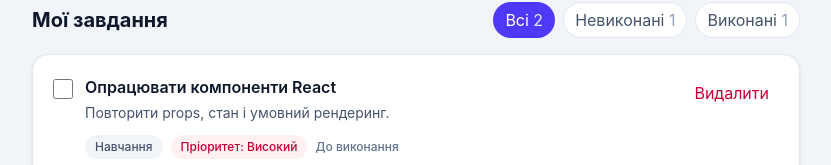
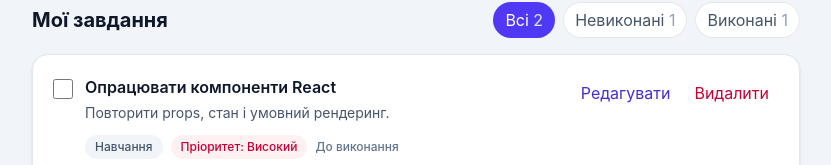
Before and after one commit to Harlamis/client-websystems-react-proj, a React (Vite) app: page / in a window 1280 px wide. Shown: the part 784-949 px from the top of the page, without its empty margins (224-1055 px from the left). Built offline with nearby package versions, Linux system fonts and the light colour scheme.

Commit message:
feat: refactor TaskItem component to utilize useTaskContext for task actions

```diff
--- a/src/components/TaskItem.tsx
+++ b/src/components/TaskItem.tsx
@@ -1,10 +1,5 @@
+import { useTaskContext } from "../hooks/useTaskContext";
 import type { ITask } from "../types/ITask";
-
-interface ITaskItemProps {
-  task: ITask;
-  onToggle(): void;
-  onDelete(): void;
-}
 
 const priorityLabels = {
   low: "Низький",
@@ -25,12 +20,18 @@ const priorityClassNames = {
   high: "bg-rose-50 text-rose-700",
 } as const;
 
-export const TaskItem = ({ task, onToggle, onDelete }: ITaskItemProps) => (
+export const TaskItem = ({ task }: { task: ITask }) => {
+  const { toggleTask, requestDelete, setEditingTask } = useTaskContext();
+  return (
     <li
       className={`rounded-2xl border p-4 shadow-sm transition sm:p-5 ${
         task.completed
           ? "border-emerald-200 bg-emerald-50/70"
           : "border-slate-200 bg-white"
+      }${
+        task.isPendingDelete
+          ? "pointer-events-none opacity-40 transition-all duration-300"
+          : ""
       }`}
     >
       <div className="flex items-start gap-3">
@@ -42,21 +43,19 @@ export const TaskItem = ({ task, onToggle, onDelete }: ITaskItemProps) => (
           }
           checked={task.completed}
           className="mt-1 size-5 shrink-0 accent-indigo-600"
-        onChange={onToggle}
+          onChange={() => toggleTask(task.id)}
           type="checkbox"
         />
         <div className="min-w-0 flex-1">
           <h3
-          className={`wrap-break-word font-semibold ${
-            task.completed
-              ? "text-slate-500 line-through"
-              : "text-slate-900"
+            className={`font-semibold wrap-break-word ${
+              task.completed ? "text-slate-500 line-through" : "text-slate-900"
             }`}
           >
             {task.title}
           </h3>
           {task.description && (
-          <p className="mt-1 whitespace-pre-wrap wrap-break-word text-sm text-slate-600">
+            <p className="mt-1 text-sm wrap-break-word whitespace-pre-wrap text-slate-600">
               {task.description}
             </p>
           )}
@@ -74,14 +73,25 @@ export const TaskItem = ({ task, onToggle, onDelete }: ITaskItemProps) => (
             </span>
           </div>
         </div>
+        <div className="flex shrink-0 flex-col gap-1 sm:flex-row">
+          <button
+            aria-label={`Редагувати «${task.title}»`}
+            className="rounded-lg px-2.5 py-1.5 text-sm font-medium text-indigo-700 transition hover:bg-indigo-50 focus-visible:outline-2 focus-visible:outline-offset-2 focus-visible:outline-indigo-600"
+            onClick={() => setEditingTask(task)}
+            type="button"
+          >
+            Редагувати
+          </button>
           <button
             aria-label={`Видалити «${task.title}»`}
-        className="shrink-0 rounded-lg px-2.5 py-1.5 text-sm font-medium text-rose-700 transition hover:bg-rose-50 focus-visible:outline-2 focus-visible:outline-offset-2 focus-visible:outline-rose-600"
-        onClick={onDelete}
+            className="rounded-lg px-2.5 py-1.5 text-sm font-medium text-rose-700 transition hover:bg-rose-50 focus-visible:outline-2 focus-visible:outline-offset-2 focus-visible:outline-rose-600"
+            onClick={() => requestDelete(task.id)}
             type="button"
           >
             Видалити
           </button>
         </div>
+      </div>
     </li>
   );
+};
```
Lines whose indentation alone changed are shown as unchanged.
